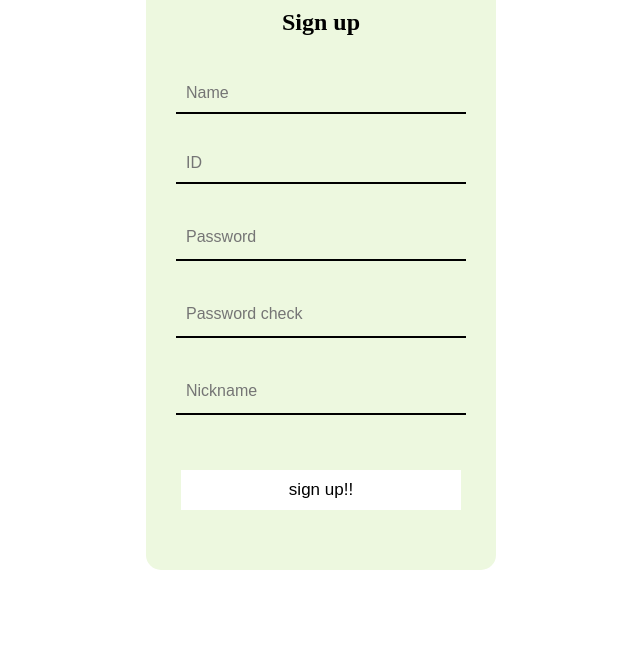
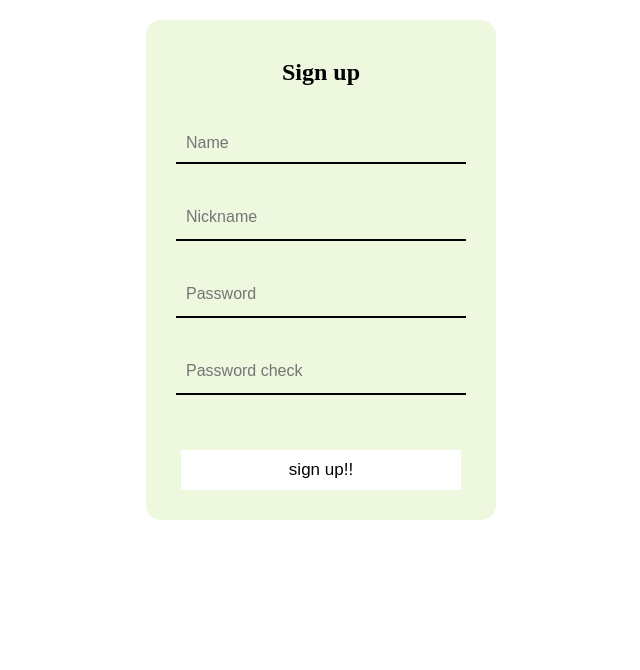
Before and after one commit to somm12/greenlog, a Django app: page /signup/ in a window 1280 px wide. Shown: the part 130-800 px from the top of the page, without its empty margins (319-959 px from the left). Run offline with Django 3.2, Linux system fonts and the light colour scheme.

Commit message:
로그인, 회원가입 수정

```diff
--- a/log/static/css/signup.css
+++ b/log/static/css/signup.css
@@ -10,7 +10,7 @@
 .loginform {
   position: absolute;
   width: 350px;
-  height: 600px;
+  height: 500px;
   padding: 30px, 20px;
   background-color: rgb(237, 248, 223);
   text-align: center;
@@ -116,3 +116,7 @@
   cursor: pointer;
   display: inline;
 }
+
+.error {
+  color: red;
+}
--- a/log/templates/signup.html
+++ b/log/templates/signup.html
@@ -18,8 +18,14 @@
         name="name"
       />
     </div>
-    <div class="idform">
-      <input type="text" class="id" id="id" placeholder="ID" name="id" />
+    <div class="nicknameform">
+      <input
+        type="text"
+        class="nickname"
+        id="nickname"
+        placeholder="Nickname"
+        name="nickname"
+      />
     </div>
     <div class="passwordform">
       <input
@@ -39,16 +45,9 @@
         name="passwordcheck"
       />
     </div>
-    <div class="nicknameform">
-      <input
-        type="text"
-        class="nickname"
-        id="nickname"
-        placeholder="Nickname"
-        name="nickname"
-      />
-    </div>
+
     <button type="submit" class="btn">sign up!!</button>
+    <div class="error">{{ error }}</div>
   </form>
 </body>
 {% endblock %}
--- a/log/views.py
+++ b/log/views.py
@@ -10,18 +10,18 @@ def login(request):
     if request.method== 'GET':
         return render(request, 'login.html')
     elif request.method == 'POST':
-        id = request.POST.get('id', None)
+        nickname = request.POST.get('nickname', None)
         password = request.POST.get('password', None)
 
     res_data = {}
-    if not (id and password):
+    if not (nickname and password):
         res_data['error'] = '모든 값을 입력해야 합니다.'
         return render(request, 'login.html', res_data)
 
     else:
-        user = User.objects.get(id = id)
+        user = User.objects.get(nickname = nickname)
         if check_password(password, user.password):
-            request.session['user'] = user.id
+            request.session['user'] = user.nickname
             return redirect('home')
         else:
             res_data['error'] = '비밀번호가 틀렸습니다.'
@@ -41,7 +41,6 @@ def signup(request):
         return render(request, 'signup.html')
     elif request.method == 'POST':
 
-            id = request.POST['id']
             nickname = request.POST['nickname']
             name = request.POST['name']
             password = request.POST['password']
@@ -49,21 +48,17 @@ def signup(request):
 
             res_data = {} #응답 메시지를 담을 변수(딕셔너리)
 
-            if not (id and password and passwordcheck and nickname and name):
+            if not (password and passwordcheck and nickname and name):
                 res_data['error'] = '모든 값을 입력해야 합니다.'
                 return render(request, 'signup.html', res_data)
             elif password != passwordcheck:
                 res_data['error'] = '비밀번호가 다릅니다'
-                return render(request, 'signup.html', res_data)
-            elif User.objects.filter(id = request.POST['id']).exists():
-                res_data['error'] = '이미 존재하는 아이디입니다.'
                 return render(request, 'signup.html', res_data)
             elif User.objects.filter(nickname = request.POST['nickname']).exists():
                 res_data['error'] = '이미 존재하는 닉네임입니다.'
                 return render(request, 'signup.html', res_data)
             else:
                 user = User( # 모델에서 생성한 User 클래스를 가져와 객체 생성
-                    id = id,
                     nickname = nickname,
                     name = name,
                     password = make_password(password),
```
Also changed, not shown: log/static/css/login.css (+7 -2 lines), log/templates/login.html (+9 -2 lines).
